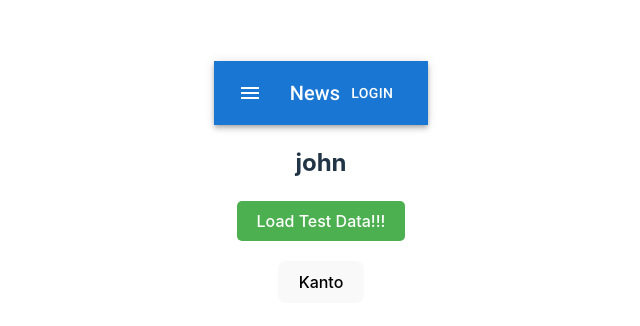
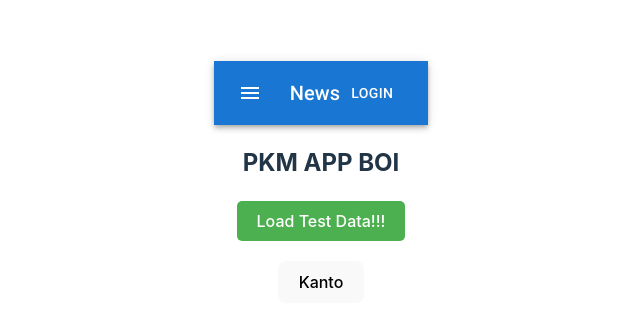
Before and after one commit to johnnyblaze993/app-template-clone02-, a React (Vite) app in the folder frontend/: page / in a window 1280 px wide. Shown: the part 208-534 px from the top of the page, without its empty margins (319-959 px from the left). Built offline with nearby package versions, Linux system fonts and the light colour scheme.

Commit message:
Update title in App component

```diff
--- a/frontend/src/App.jsx
+++ b/frontend/src/App.jsx
@@ -9,9 +9,9 @@
 	return (
 		<>
 			<Nav />
-			<h2 style={{ textAlign: "center", marginBottom: "20px" }}>john</h2>
+			<h2 style={{ textAlign: "center", marginBottom: "20px" }}>PKM APP BOI</h2>
 			<Digimon />
-			{/* <Pokemon /> */}
+
 			<PokemonList />
 		</>
 	);
```
